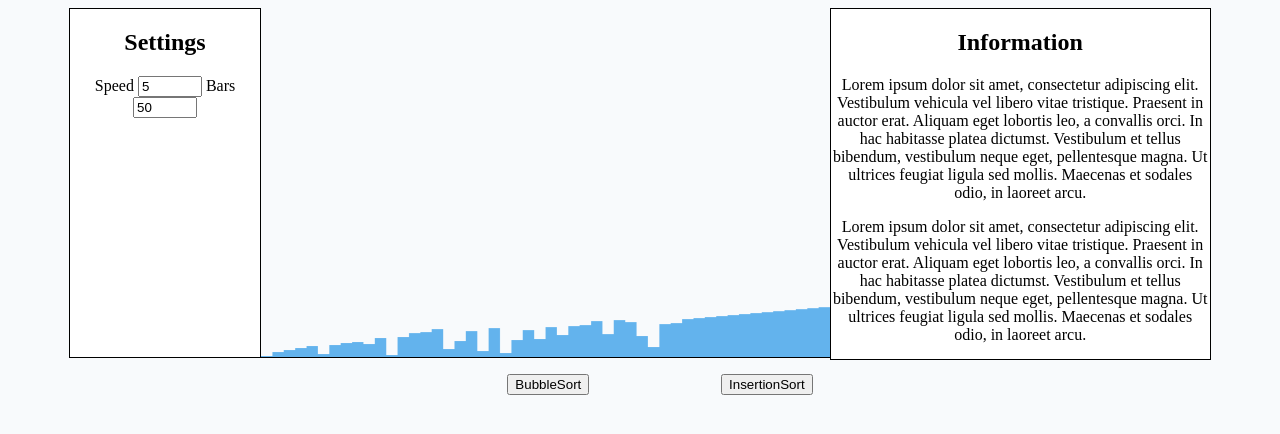
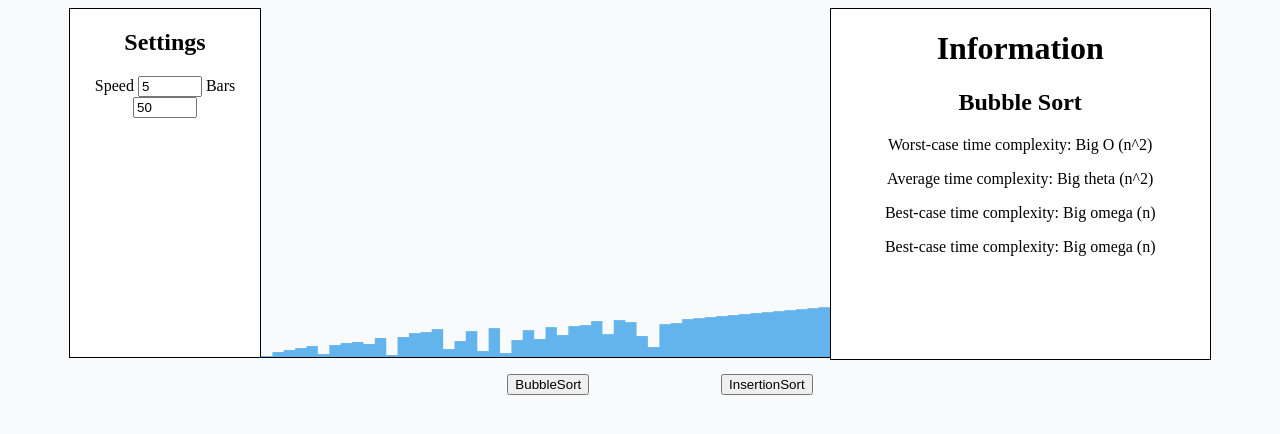
Before and after one commit to OskarHokkanen/SortVisualization, a plain HTML site: page index.html in a window 1280 px wide. Both pictures are taken after a click on the button "BubbleSort". Drawn offline with Linux system fonts and the light colour scheme.

Commit message:
Added information to information box#

```diff
--- a/index.html
+++ b/index.html
@@ -22,13 +22,6 @@
             <canvas id="canvas" width="500" height="350" class="paused"></canvas>
             <div id="canvas-information">
                 <h2>Information</h2>
-                <p>Lorem ipsum dolor sit amet, consectetur adipiscing elit. Vestibulum vehicula vel libero vitae tristique. Praesent in auctor erat. Aliquam eget lobortis leo, a convallis orci. In hac habitasse platea dictumst. Vestibulum et tellus bibendum, vestibulum neque eget, pellentesque magna. Ut ultrices feugiat ligula sed mollis. Maecenas et sodales odio, in laoreet arcu.</p>
-                <p>Lorem ipsum dolor sit amet, consectetur adipiscing elit. Vestibulum vehicula vel libero vitae tristique. Praesent in auctor erat. Aliquam eget lobortis leo, a convallis orci. In hac habitasse platea dictumst. Vestibulum et tellus bibendum, vestibulum neque eget, pellentesque magna. Ut ultrices feugiat ligula sed mollis. Maecenas et sodales odio, in laoreet arcu.</p>
-                <p>Lorem ipsum dolor sit amet, consectetur adipiscing elit. Vestibulum vehicula vel libero vitae tristique. Praesent in auctor erat. Aliquam eget lobortis leo, a convallis orci. In hac habitasse platea dictumst. Vestibulum et tellus bibendum, vestibulum neque eget, pellentesque magna. Ut ultrices feugiat ligula sed mollis. Maecenas et sodales odio, in laoreet arcu.</p>
-                <p>Lorem ipsum dolor sit amet, consectetur adipiscing elit. Vestibulum vehicula vel libero vitae tristique. Praesent in auctor erat. Aliquam eget lobortis leo, a convallis orci. In hac habitasse platea dictumst. Vestibulum et tellus bibendum, vestibulum neque eget, pellentesque magna. Ut ultrices feugiat ligula sed mollis. Maecenas et sodales odio, in laoreet arcu.</p>
-                <p>Lorem ipsum dolor sit amet, consectetur adipiscing elit. Vestibulum vehicula vel libero vitae tristique. Praesent in auctor erat. Aliquam eget lobortis leo, a convallis orci. In hac habitasse platea dictumst. Vestibulum et tellus bibendum, vestibulum neque eget, pellentesque magna. Ut ultrices feugiat ligula sed mollis. Maecenas et sodales odio, in laoreet arcu.</p>
-                <p>Lorem ipsum dolor sit amet, consectetur adipiscing elit. Vestibulum vehicula vel libero vitae tristique. Praesent in auctor erat. Aliquam eget lobortis leo, a convallis orci. In hac habitasse platea dictumst. Vestibulum et tellus bibendum, vestibulum neque eget, pellentesque magna. Ut ultrices feugiat ligula sed mollis. Maecenas et sodales odio, in laoreet arcu.</p>
-                <p>Lorem ipsum dolor sit amet, consectetur adipiscing elit. Vestibulum vehicula vel libero vitae tristique. Praesent in auctor erat. Aliquam eget lobortis leo, a convallis orci. In hac habitasse platea dictumst. Vestibulum et tellus bibendum, vestibulum neque eget, pellentesque magna. Ut ultrices feugiat ligula sed mollis. Maecenas et sodales odio, in laoreet arcu.</p>
             </div>
         </div>
         <ul>
--- a/script.js
+++ b/script.js
@@ -60,7 +60,7 @@ function startBubbleSort() {
     render(list)
 
     const steps = bubbleSort(list, list.length);
-
+    getInformation('bubbleSort');
     var i = 0;
     var interval = setInterval(function() {
         let l = steps[i];
@@ -106,7 +106,7 @@ function startInsertionSort() {
     render(list)
 
     const steps = insertionSort(list, list.length);
-
+    getInformation('insertionSort')
     var i = 0;
     var interval = setInterval(function() {
         let l = steps[i];
@@ -177,3 +177,47 @@ function getSetting(setting) {
     }
 
 }
+
+function getInformation(sortingMethod) {
+    fetch('sortMethodInformation/' + sortingMethod + '.json')
+    .then(response => response.json())
+    .then(json => {
+
+        let infoBox = document.getElementById('canvas-information');
+
+        while (infoBox.childElementCount > 0) {
+            infoBox.removeChild(infoBox.firstChild)
+        }
+
+        let infoElem = document.createElement('h1');
+        let info = document.createTextNode("Information");
+        infoElem.appendChild(info);
+
+        let nameElem = document.createElement('h2');
+        let name = document.createTextNode(json.name);
+        nameElem.appendChild(name);
+
+        let wCTCElem = document.createElement('p');
+        let wCTC = document.createTextNode("Worst-case time complexity: " + json.worstCaseTimeComplexity)
+        wCTCElem.appendChild(wCTC);
+
+        let aTCElem = document.createElement('p');
+        let aTC = document.createTextNode("Average time complexity: " + json.averageTimeComplexity)
+        aTCElem.appendChild(aTC);
+
+        let bCTCElem = document.createElement('p');
+        let bCTC = document.createTextNode("Best-case time complexity: " + json.bestCaseTimeComplexity)
+        bCTCElem.appendChild(bCTC);
+
+        let sCElem = document.createElement('p');
+        let sC = document.createTextNode("Best-case time complexity: " + json.bestCaseTimeComplexity)
+        sCElem.appendChild(sC);
+
+        infoBox.appendChild(infoElem)
+        infoBox.appendChild(nameElem)
+        infoBox.appendChild(wCTCElem)
+        infoBox.appendChild(aTCElem)
+        infoBox.appendChild(bCTCElem)
+        infoBox.appendChild(sCElem)
+    });
+}
--- /dev/null
+++ b/sortMethodInformation/bubbleSort.json
@@ -0,0 +1,8 @@
+{
+    "name": "Bubble Sort",
+    "worstCaseTimeComplexity": "Big O (n^2)",
+    "averageTimeComplexity": "Big theta (n^2)",
+    "bestCaseTimeComplexity": "Big omega (n)",
+    "spaceComplexity": "Big O (1)"
+
+}
```
Also changed, not shown: sortMethodInformation/insertionSort.json (added, +8 -0 lines), 1 other file.
